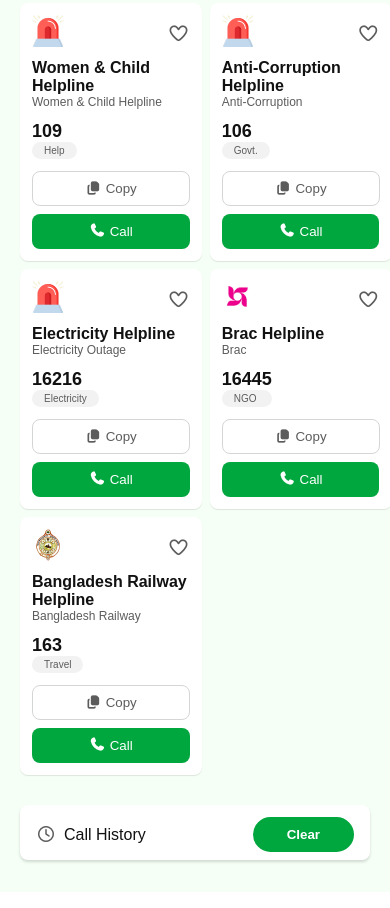
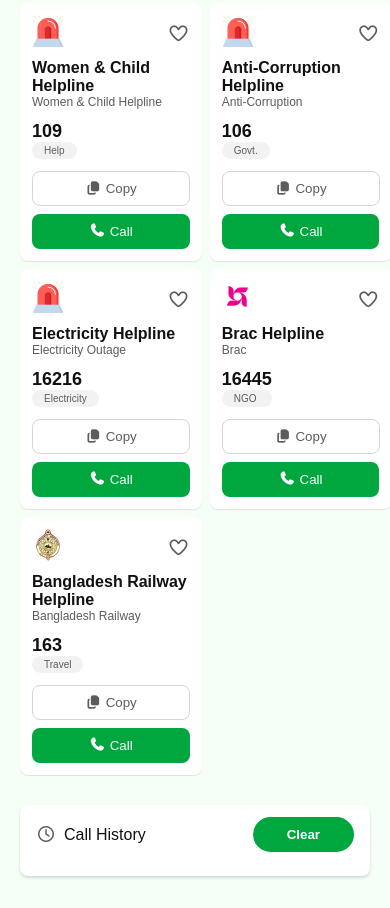
Before and after one commit to Kaif-Zubaer/Emergency-Hotline, a plain HTML site: page index.html in a window 390 px wide. Shown: the part 805-1713 px from the top of the page. Drawn offline with Linux system fonts and the light colour scheme; a web font is replaced by a local one.

Commit message:
readme.md added

```diff
--- a/css/index.css
+++ b/css/index.css
@@ -469,7 +469,7 @@
 @media screen and (max-width: 576px) {
     .history {
         width: calc(100% - 32px);
-        padding: 12px 16px 0 16px;
+        padding: 12px 16px 16px 16px;
         border-radius: 8px;
     }
 
```
Also changed, not shown: 1 other file.
